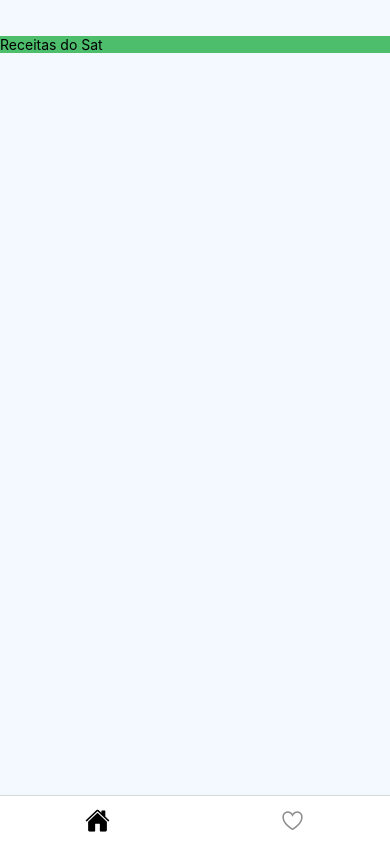
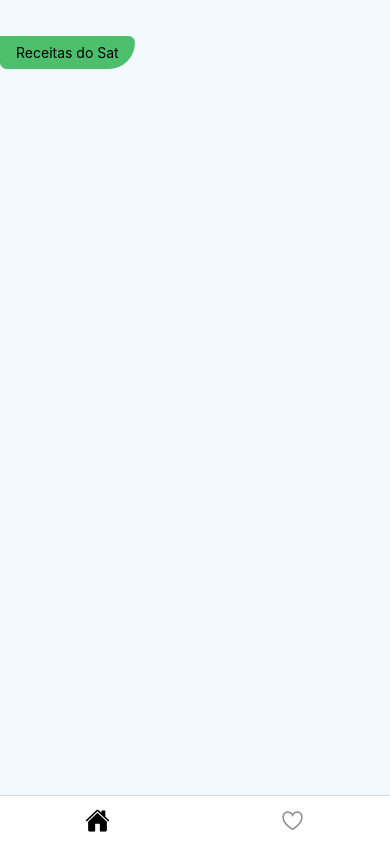
Before and after one commit to johnnysat/Receitas-do-Sat, a React Native app: screen / in a window 390 px wide. Built offline with nearby package versions, Linux system fonts and the light colour scheme.

Commit message:
Estilizada borda do logo

```diff
--- a/src/components/logo/index.js
+++ b/src/components/logo/index.js
@@ -10,6 +10,13 @@ export function Logo () {
 
 const styles = StyleSheet.create({
   logoArea: {
-    backgroundColor: '#4CBE6C'
+    backgroundColor: '#4CBE6C',
+    alignSelf: "flex-start",
+    padding: 8,
+    paddingLeft: 16,
+    paddingRight: 16,
+    borderTopRightRadius: 8,
+    borderBottomLeftRadius: 8,
+    borderBottomRightRadius: 32,
   }
 })
```
